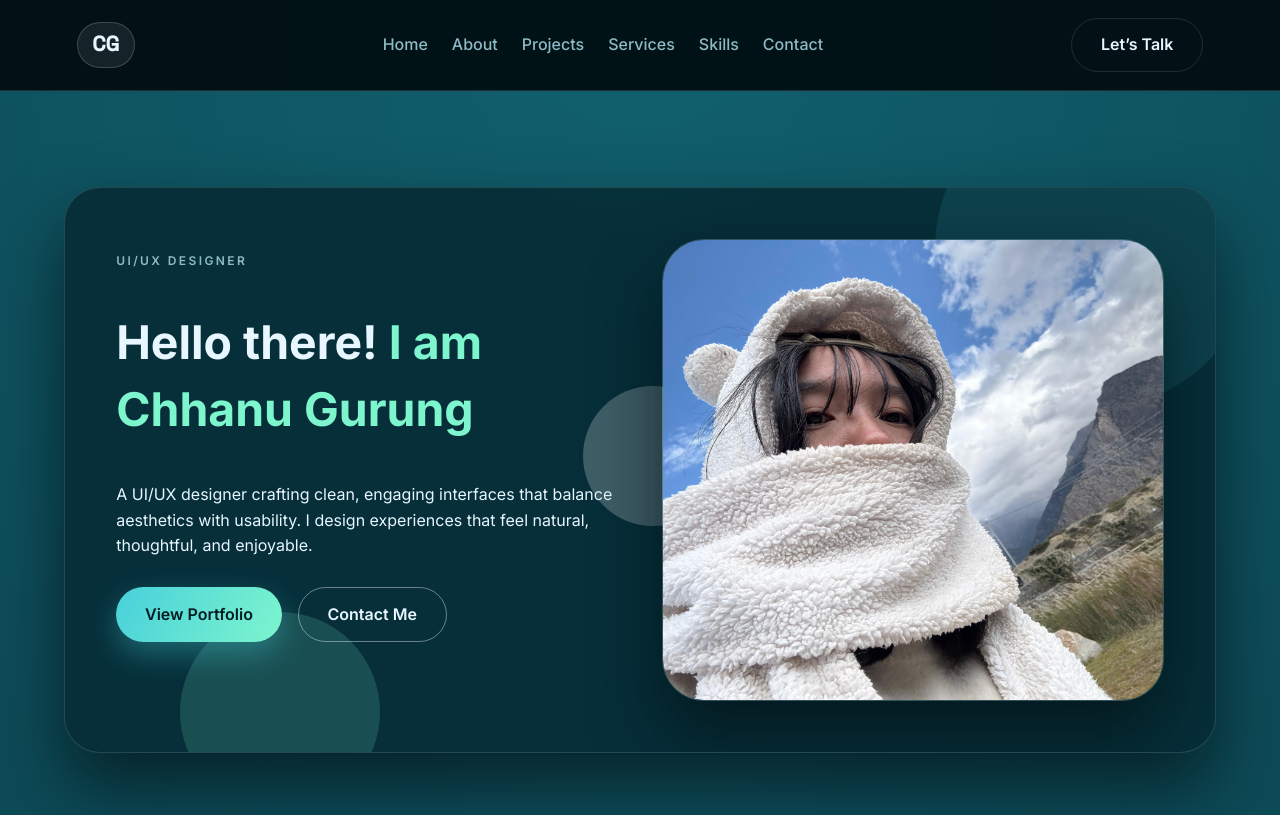
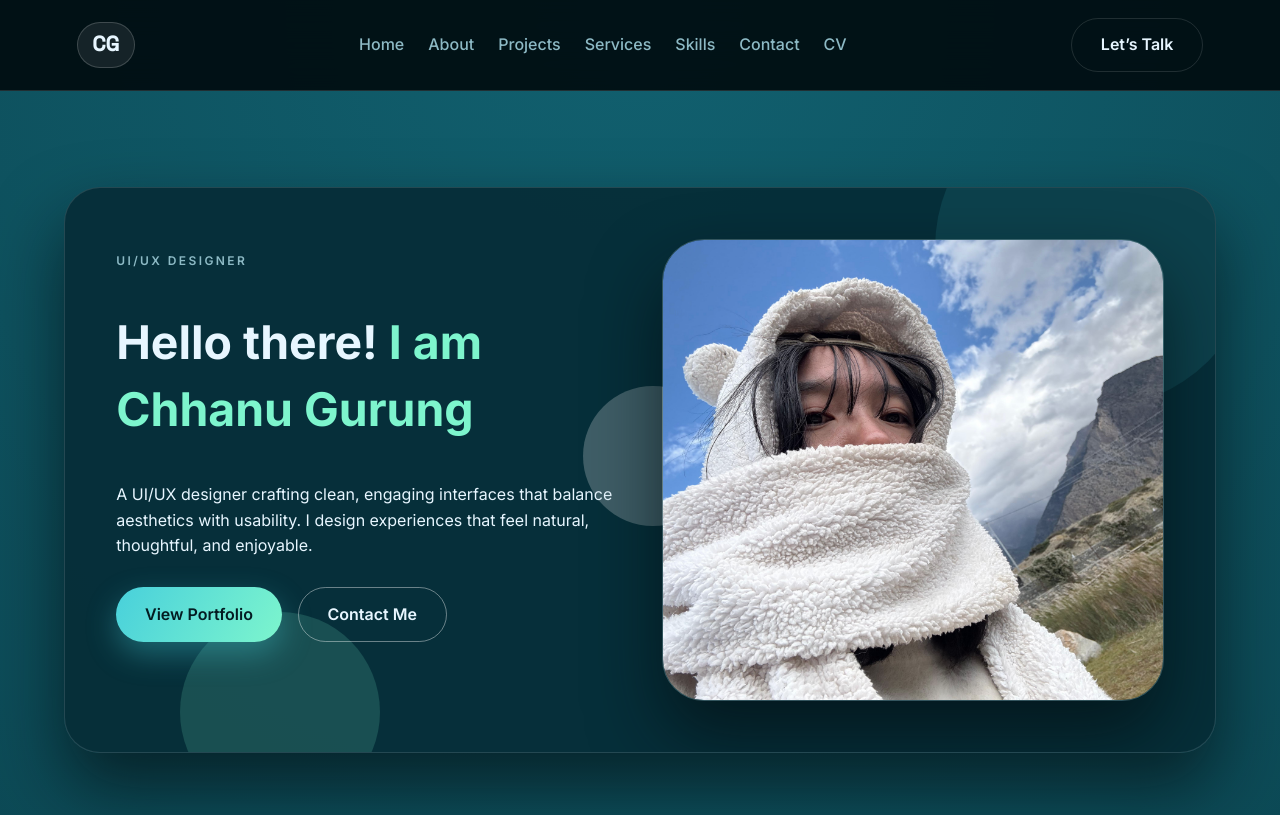
Before and after one commit to chhanu/portfolio, a plain HTML site: page index.html in a window 1280 px wide. Shown: the top 815 px of the page. Drawn offline with Linux system fonts and the light colour scheme.

Commit message:
Added CV

```diff
--- a/index.html
+++ b/index.html
@@ -23,6 +23,7 @@
           <li><a href="#services">Services</a></li>
           <li><a href="#skills">Skills</a></li>
           <li><a href="#contact">Contact</a></li>
+          <li><a href="#CV">CV</a></li>
         </ul>
       </nav>
       <a class="btn ghost" href="#contact">Let’s Talk</a>
```
